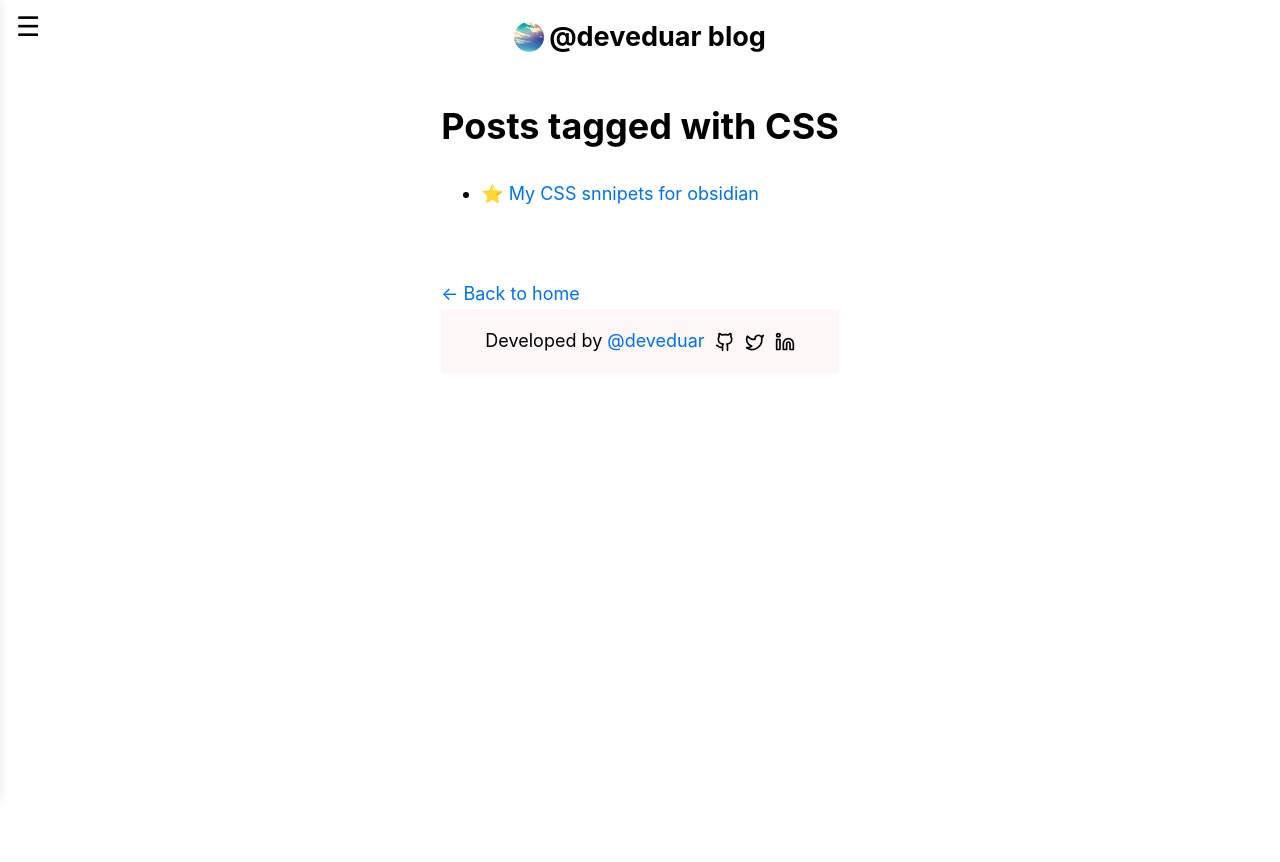
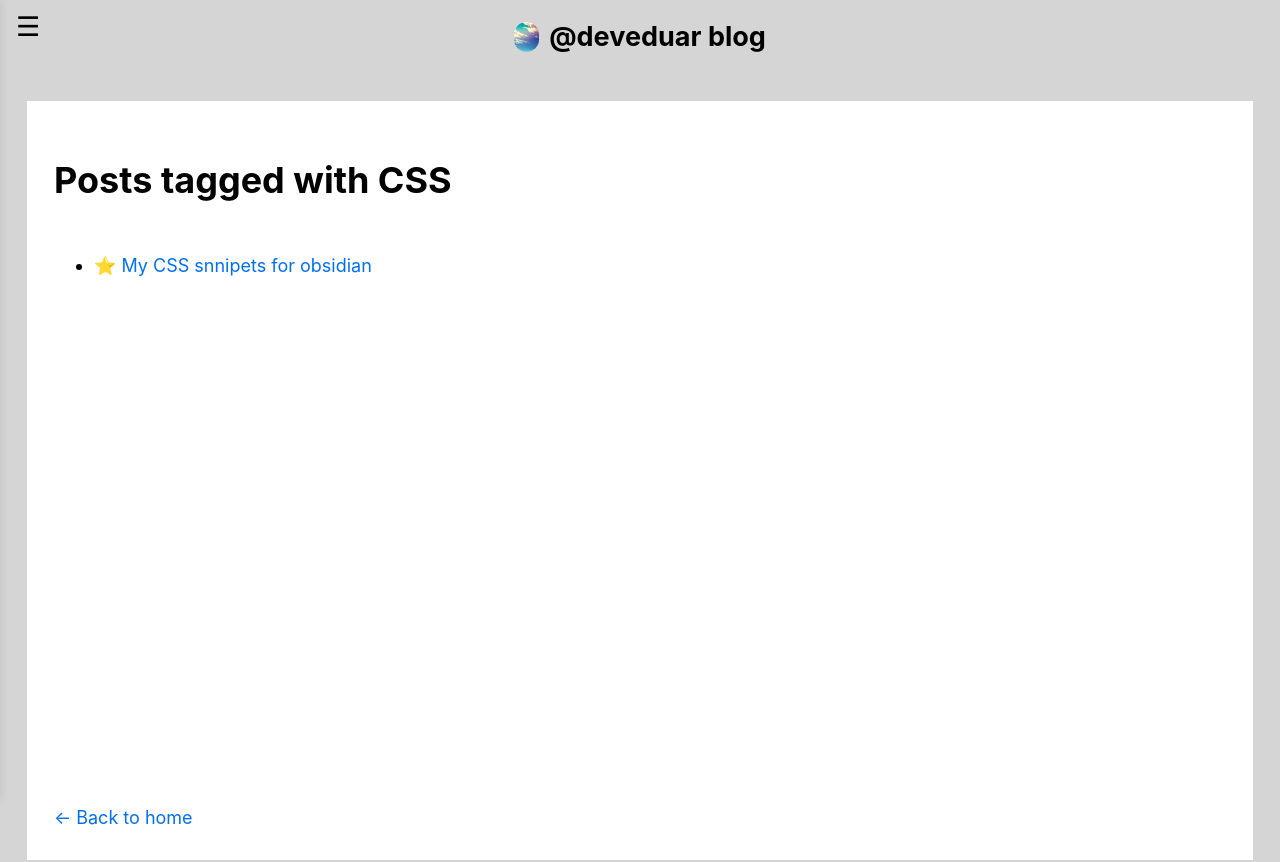
Before and after one commit to deveduar/nextjs-blog, a Next.js app: page /tags/CSS in a window 1280 px wide. Shown: the top 862 px of the page. Before the commit the page ends 800 px from the top, so only its background shows below. Built offline with nearby package versions, Linux system fonts and the light colour scheme.

Commit message:
css layout, css containers

```diff
--- a/components/about.js
+++ b/components/about.js
@@ -1,13 +1,13 @@
 import React from "react";
 import utilStyles from "../styles/utils.module.css";
-// import Styles from "./about.module.css";
+import styles from "./about.module.css";
 
 const About = () => {
     const name = "@deveduar blog";
 
 
   return (
-    <section className={utilStyles.container}>
+    <section className={styles.container}>
     {/* <h1 className={utilStyles.heading2Xl}>{name}</h1>  */}
     <h1 className={utilStyles.heading2Xl}>About</h1>
     <p>
--- a/components/about.module.css
+++ b/components/about.module.css
@@ -1,4 +1,28 @@
 .container {
-  background-color: blanchedalmond;
+  flex: 1;
+  margin: 1em;
+  display: flex;
+  flex-direction: column;
+  background-color: rgb(255, 255, 255);
+  padding: 1.5em;
+  max-width: 600px;
+  word-wrap: break-word;
+  margin: 0 auto;
+  margin-bottom: 2rem;
+
+}
+/* .container p {
+  display: inline-block;
+  padding: 1.5em;
+  align-items: center;
+  flex-direction: column;
+  max-width: 100%;
+  margin: 1.5em;
+box-sizing: border-box;
+  } */
+
+
+  .textContainer {
+    max-width: 800px; /* Ajusta este valor según tus necesidades */
 
   }
--- a/components/footer.module.css
+++ b/components/footer.module.css
@@ -1,14 +1,9 @@
 .footer {
   background-color: #fdf7f7;
-  /* padding: 20px; */
+  margin-top: auto;
+
 }
 
-.container {
-  display: flex;
-  align-items: center;
-  justify-content: center;
-
-}
 
 .socialLinks {
   display: flex;
@@ -18,17 +13,19 @@
 }
 
 .socialLinks a {
-  text-decoration: none; /* Eliminar subrayado de los enlaces */
+  text-decoration: none;
   font-style: bold;
 }
 
 .socialLinks img {
-  width: 20px; /* Establecer ancho fijo para los iconos */
+  width: 20px;
 }
 
 .container {
   display: flex;
   align-items: center;
+  justify-content: center;
+
 }
 
 .developerInfo {
--- a/components/layout.js
+++ b/components/layout.js
@@ -4,7 +4,8 @@ import styles from "./layout.module.css";
 import utilStyles from "../styles/utils.module.css";
 import Link from "next/link";
 import React from "react";
-import Footer from "../components/footer";
+import Footer from "./footer";
+
 
 const name = "@deveduar blog";
 export const siteTitle = "deveduar blog";
@@ -16,7 +17,7 @@ export const siteTitle = "deveduar blog";
 export default function Layout({ children, home }) {
   return (
     <>
-      <div className={styles.container}>
+      <div className={styles.containerPostPage}>
         <Head>
           <link rel="icon" href="/favicon.ico" />
           <meta name="description" content="Personal website using Next.js" />
@@ -82,15 +83,20 @@ export default function Layout({ children, home }) {
             </>
           )}
         </header>
-        <main>{children}</main>
+        <div  className={styles.containerPost}>
+        <main >{children}</main>
         {!home && (
-          <div className={styles.backToHome}>
+
+        <>
+        <div className={styles.backToHome}>
             <Link href="/">← Back to home</Link>
-          </div>
+        </div>
+        </>
         )}
-      <Footer />
+        </div>
+      </div>
+      <Footer></Footer>
 
-      </div>
     </>
   );
 }
--- a/components/layout.module.css
+++ b/components/layout.module.css
@@ -6,12 +6,27 @@
   min-height: 100vh;
 } */
 
-.container {
+.containerPostPage {
   display: flex;
   flex-direction: column;
   justify-content: center;
+  /* align-items: center; */
+  margin: 0 auto ;
+  background-color: rgb(213, 213, 213);
+  flex: 1;
 
 }
+
+.containerPost {
+  display: flex;
+  flex-direction: column;
+ padding: 1.5em;
+ margin: 1.5rem;
+ background-color: rgb(255, 255, 255);
+
+}
+
+
 
 .header {
   display: flex;
@@ -25,12 +40,16 @@
 } */
 
 .backToHome {
-  margin: 3rem 0 0;
+  /* margin: 0rem 2rem 2rem; */
+  /* margin: 0 auto; */
+  padding-top: 2rem;
+  align-self: flex-start;
+
 }
 
 .profileContainer {
-  display: flex; /* Utilizar flexbox para el diseño */
-  align-items: center; /* Centrar verticalmente los elementos */
+  display: flex;
+  align-items: center;
 }
 
 .profileImage {
@@ -42,9 +61,9 @@
   color: inherit;
 }
 
-.content {
+/* .content {
   flex: 1;
-}
+} */
 
 @media screen and (min-width: 768px) {
   .container {
--- a/components/postsCards.module.css
+++ b/components/postsCards.module.css
@@ -1,13 +1,14 @@
 .container {
-    /* max-width: 100rem;
-    padding: 0 1rem; */
-    /* margin: 3rem auto 6rem; */
-    /* padding: 2em;
-    margin: 2em; */
-    padding: 1.5em;
-    margin: 1.5em;
-  background-color: blanchedalmond;
-    align-items: center;
-    justify-content: center;
-    justify-items: center;
+  flex: 1;
+  margin: 5em;
+  display: flex;
+  flex-direction: column;
+  justify-content: center;
+  background-color: rgb(255, 255, 255);
+  padding: 1.5em;
+  max-width: 600px;
+  word-wrap: break-word;
+  margin: 0 auto;
+  margin-bottom: 2rem;
+
 }
--- a/pages/posts/[id].js
+++ b/pages/posts/[id].js
@@ -49,6 +49,7 @@ export default function Post({ postData, allPostsData }) {
           />
         </article>
       </Layout>
+
     </>
   );
 }
--- a/pages/tags/[tag].js
+++ b/pages/tags/[tag].js
@@ -2,6 +2,9 @@ import Link from "next/link";
 import Layout from "../../components/layout";
 import { getSortedPostsData } from "../../lib/posts";
 import Sidebar from "../../components/sidebar";
+import utilStyles from "../../styles/utils.module.css";
+
+
 
 export async function getStaticPaths() {
   const allPostsData = getSortedPostsData();
@@ -43,8 +46,9 @@ export default function Tag({ tag, posts, allPostsData }) {
     <>
       <Sidebar posts={allPostsData} />
       <Layout>
+        <div className={utilStyles.wrapperTagView}>
         <h1>Posts tagged with {tag}</h1>
-        <ul>
+        <ul >
           {posts.map((post) => (
             <li key={post.id}>
               {/* Enlace al post */}
@@ -52,7 +56,10 @@ export default function Tag({ tag, posts, allPostsData }) {
             </li>
           ))}
         </ul>
+        </div>
+
       </Layout>
+
     </>
   );
 }
--- a/styles/global.css
+++ b/styles/global.css
@@ -6,11 +6,8 @@ body {
     Cantarell, Fira Sans, Droid Sans, Helvetica Neue, sans-serif;
   line-height: 1.6;
   font-size: 18px;
-  /* background-color: darkblue; */
-  height: 100%;
-  display: flex;
-  align-items: center;
-  flex-direction: column;
+  height: 100vh;
+
 
 }
 
@@ -28,6 +25,6 @@ a:hover {
 }
 
 img {
-  max-width: 100%;
+  max-width: 70%;
   display: block;
 }
--- a/styles/utils.module.css
+++ b/styles/utils.module.css
@@ -1,14 +1,14 @@
 @import url('https://fonts.googleapis.com/css2?family=Space+Mono:ital,wght@0,400;0,700;1,400;1,700&display=swap');
 
 .container {
-    /* max-width: 100rem;
-    padding: 0 1rem; */
+    max-width: 100rem;
+    padding: 0 1rem;
     /* margin: 3rem auto 6rem; */
-    /* padding: 2em;
-    margin: 2em; */
+    /* padding: 2em; */
+    /* margin: 2em; */
     padding: 1.5em;
     margin: 1.5em;
-  background-color: blanchedalmond;
+  /* background-color: rgb(122, 86, 31); */
 
 }
 .heading2Xl {
@@ -97,7 +97,7 @@
   padding: 1rem;
   border-radius: 4px;
   margin-bottom: 1rem;
-  overflow-x: auto; /* Añadir barras de desplazamiento horizontal si el código es demasiado ancho */
+  overflow-x: auto;
   font-family: monospace; /* Utilizar una fuente monoespaciada para el código */
   font-size: 0.9rem; /* Tamaño de fuente ligeramente más pequeño */
   line-height: 1.5; /* Espaciado entre líneas */
@@ -111,7 +111,6 @@
   /* font-style: normal; */
   /* padding: 1rem; */
   text-align: center;
-  padding: 2px 10px;
   border-radius: 4px;
   /* margin-bottom: 1rem; */
   /* overflow-x: auto;
@@ -119,3 +118,23 @@
   font-size: 0.9rem;
   /* line-height: 2px;  */
 }
+
+.wrapper {
+
+
+  background-color: rgb(213, 213, 213);
+  padding: 2rem 0rem 2rem 0rem;
+
+}
+.wrapperTagView {
+ height: 80vh;
+  /* margin: 2rem 1.5rem 2rem 1.5rem; */
+  /* padding: 2rem 1.5rem 2rem 1.5rem; */
+  display: flex;
+  flex: 1;
+  flex-direction: column;
+  /* max-width: 600px; */
+  /* justify-items: center; */
+/* align-items: center; */
+/* background-color: #cce5ff; */
+}
```
Also changed, not shown: pages/index.js (+12 -4 lines).
